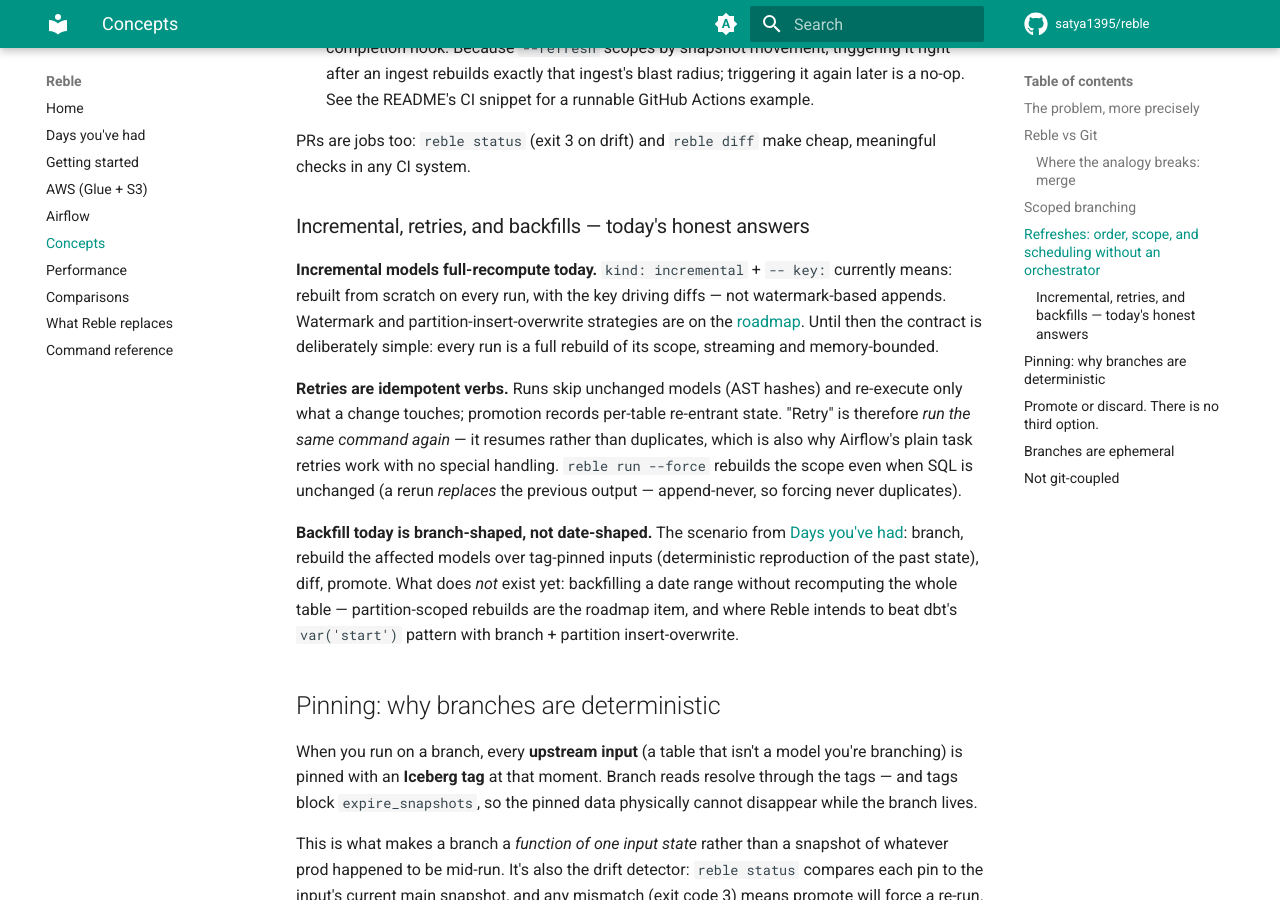
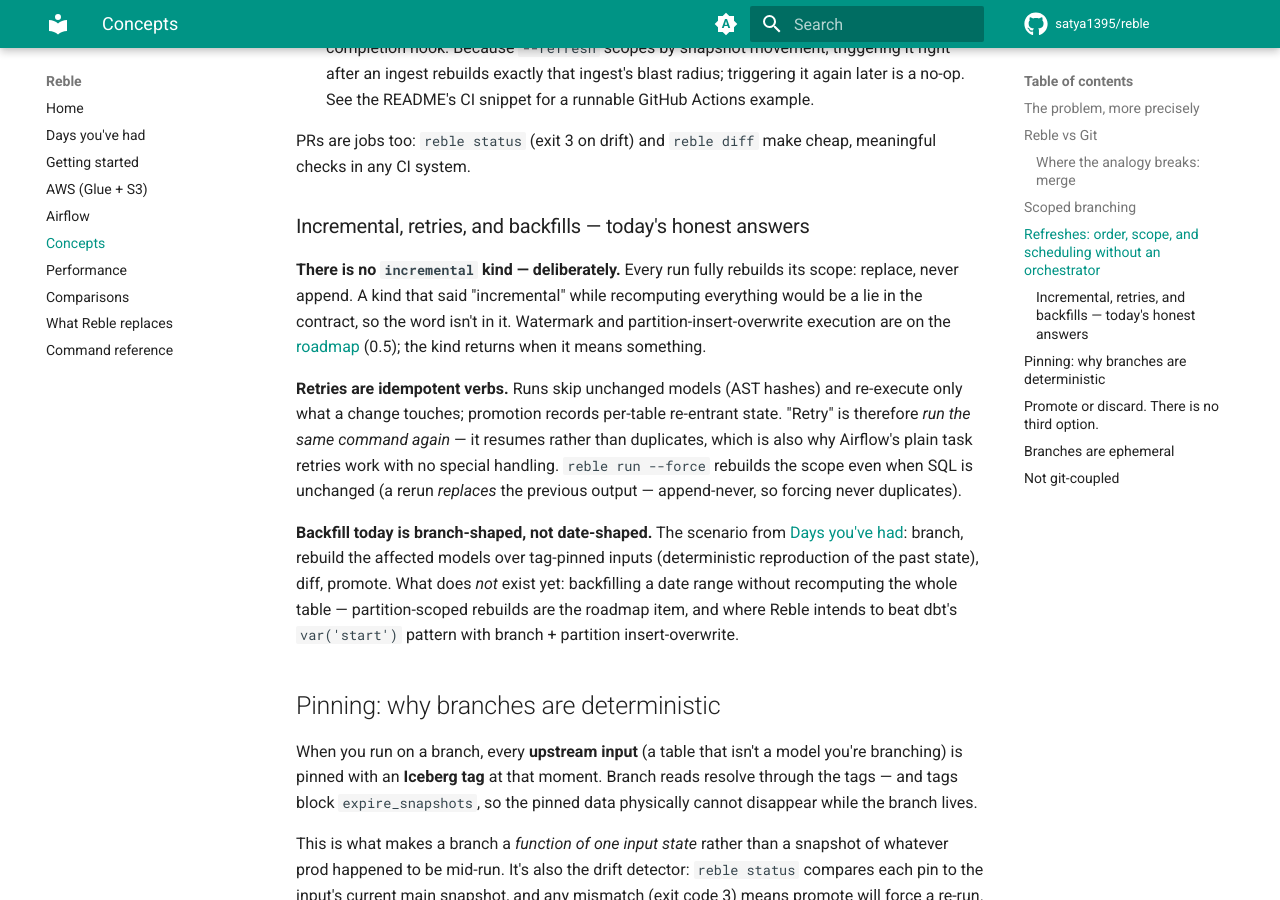
Before and after one commit to satya1395/reble, an MkDocs documentation site: the page built from docs/concepts.md, in a window 1280 px wide and 900 px high, scrolled down 2817 px. Built offline with MkDocs 1.6.1 and Material for MkDocs 9.7.7, drawn with Linux system fonts in a browser that asks for light colours; comment, search, counter and statistics services are not loaded.

Commit message:
model contract: remove kind:incremental until incremental execution is real
The kind recomputed everything — a lying contract word. Builds now
reject it with a pointer; spec invariant 6 reworded to the
replace-never-append truth; key: stands alone as the diff key. Returns
with watermark/insert-overwrite (0.5). DECISIONS 23.

```diff
--- a/docs/concepts.md
+++ b/docs/concepts.md
@@ -122,13 +122,12 @@
 
 ### Incremental, retries, and backfills — today's honest answers
 
-**Incremental models full-recompute today.** `kind: incremental` +
-`-- key:` currently means: rebuilt from scratch on every run, with the key
-driving diffs — not watermark-based appends. Watermark and
-partition-insert-overwrite strategies are on the
-[roadmap](https://github.com/satya1395/reble#roadmap-to-10). Until then the
-contract is deliberately simple: every run is a full rebuild of its scope,
-streaming and memory-bounded.
+**There is no `incremental` kind — deliberately.** Every run fully
+rebuilds its scope: replace, never append. A kind that said "incremental"
+while recomputing everything would be a lie in the contract, so the word
+isn't in it. Watermark and partition-insert-overwrite execution are on the
+[roadmap](https://github.com/satya1395/reble#roadmap-to-10) (0.5); the
+kind returns when it means something.
 
 **Retries are idempotent verbs.** Runs skip unchanged models (AST hashes)
 and re-execute only what a change touches; promotion records per-table
```
Also changed, not shown: CHANGELOG.md (+5 -3 lines), DECISIONS.md (+9 -0 lines), README.md (+6 -5 lines), SPEC.md (+6 -4 lines), docs/scenarios.md (+1 -1 lines), 7 other files.
